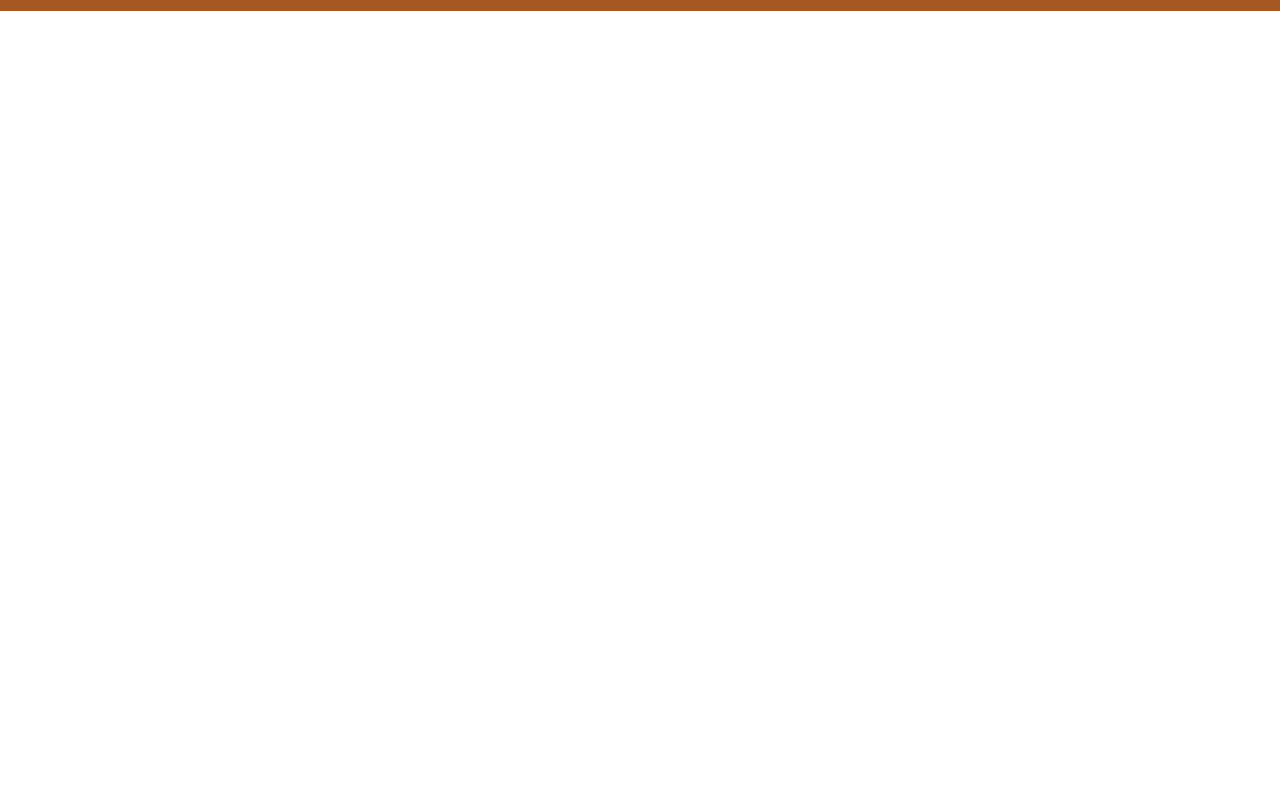
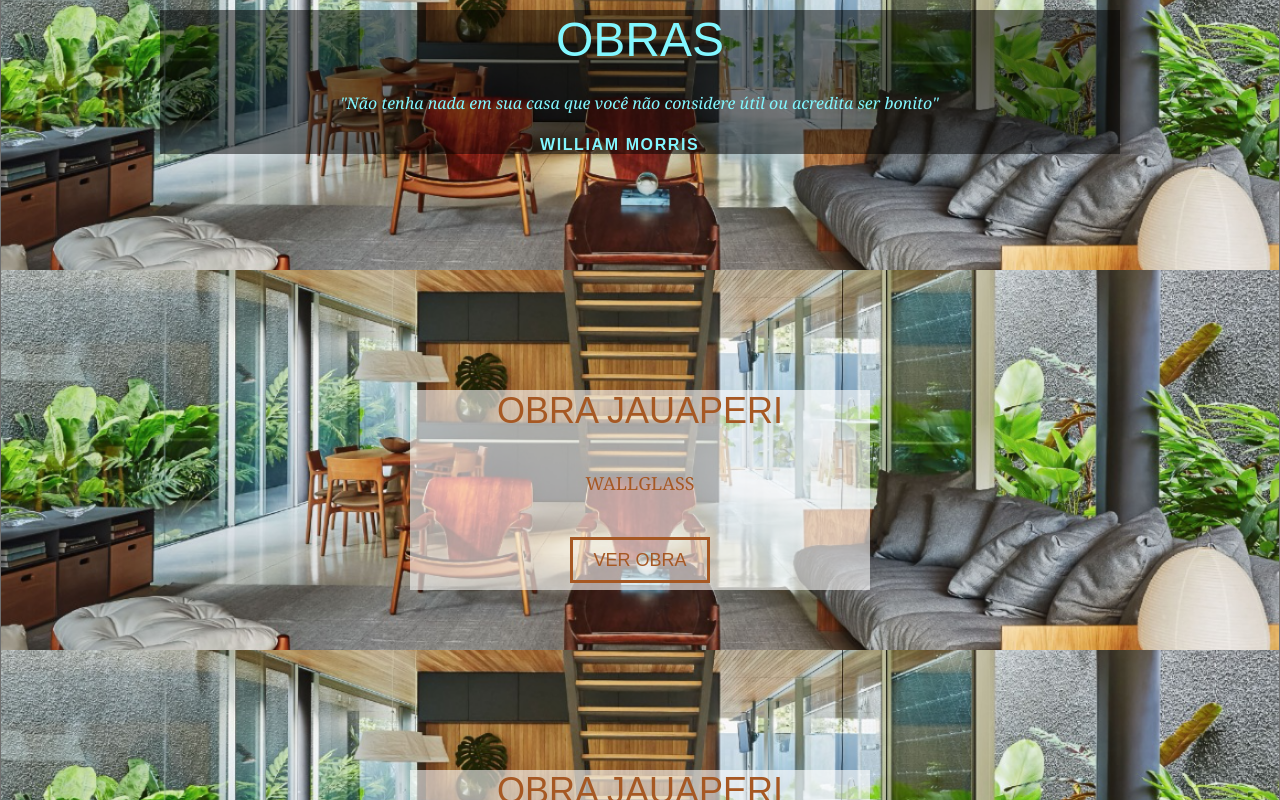
Before and after one commit to alexandrejuniorc/esquadrilife-tests, a Vue app: page /obras in a window 1280 px wide. Shown: the part 220-1020 px from the top of the page. Before the commit the page ends 800 px from the top, so only its background shows below. Built offline with nearby package versions, Linux system fonts and the light colour scheme.

Commit message:
Finaliza a página obras

```diff
--- /dev/null
+++ b/src/components/TheInsight.vue
@@ -0,0 +1,87 @@
+<template>
+  <section
+    class="obra"
+    :style="{ 'background-image': 'url(' + imgUrl + ')' }"
+  >
+    <div class="obras-item">
+        <h2>{{ Construction }}</h2>
+        <p>{{ Line }}</p>
+        <a href="#">Ver Obra</a>
+      </div>
+  </section>
+</template>
+<script>
+export default {
+  name: "TheIntroduction",
+  props: ["Construction", "Line", "imgUrl"],
+};
+</script>
+<style>
+/* Obras */
+.obra {
+  background-position: center;
+  background-size: cover;
+  background-repeat: no-repeat;
+  width: 100%;
+  height: 380px;
+  padding-top: 120px;
+}
+
+.obras-item {
+  clear: both;
+  text-align: center;
+  max-width: 460px;
+  height: 200px;
+  margin: 0 auto;
+  color: #a65823;
+  background: rgba(255, 255, 255, 0.6);
+}
+
+.obras-item p {
+  text-transform: uppercase;
+  text-align: center;
+  clear: both;
+  margin: 40px auto;
+}
+
+.obras-item::after,
+.obras-item::before {
+  display: table;
+  content: "";
+  clear: both;
+}
+
+.obras-item > div {
+  width: 460px;
+  float: left;
+  display: block;
+  margin: 0 10px;
+}
+
+.obras-item h2 {
+  text-transform: uppercase;
+  font-size: 2.25em;
+  margin-bottom: 20px;
+  color: #a65823;
+}
+
+.obras-item p {
+  font-size: 1.125em;
+  line-height: 1.4em;
+  max-width: 320px;
+  margin-bottom: 40px;
+}
+
+.obras-item a {
+  font-size: 1.125em;
+  text-transform: uppercase;
+  text-decoration: none;
+  border: 3px solid;
+  color: #a65823;
+  padding: 10px 20px;
+}
+
+.obras-item a:hover {
+  color: #82f7ff;
+}
+</style>
--- a/src/views/Constructions.vue
+++ b/src/views/Constructions.vue
@@ -0,0 +1,48 @@
+<template>
+    <div>
+        <TheIntroduction
+        h1Content="Obras"
+        blockquoteContent='"Não tenha nada em sua casa que você não considere útil ou acredita ser bonito"'
+        citeContent="William Morris"
+        :imgUrl="require('@/assets/constructions/intro.png')"
+        ></TheIntroduction>
+        <TheInsight
+            Construction="Obra Jauaperi"
+            Line="Wallglass"
+            :imgUrl="require('@/assets/constructions/intro.png')">
+        </TheInsight>
+        <TheInsight
+            Construction="Obra Jauaperi"
+            Line="Wallglass"
+            :imgUrl="require('@/assets/constructions/intro.png')">
+        </TheInsight>
+        <TheInsight
+            Construction="Obra Jauaperi"
+            Line="Wallglass"
+            :imgUrl="require('@/assets/constructions/intro.png')">
+        </TheInsight>
+        <TheInsight
+            Construction="Obra Jauaperi"
+            Line="Wallglass"
+            :imgUrl="require('@/assets/constructions/intro.png')">
+        </TheInsight>
+    </div>
+</template>
+<script>
+import TheIntroduction from "@/components/TheIntroduction.vue";
+import TheInsight from "@/components/TheInsight.vue";
+
+export default {
+    name: "construction",
+    components: {
+        TheIntroduction,
+        TheInsight
+    }
+
+
+}
+</script>
+
+<style>
+
+</style>
```
